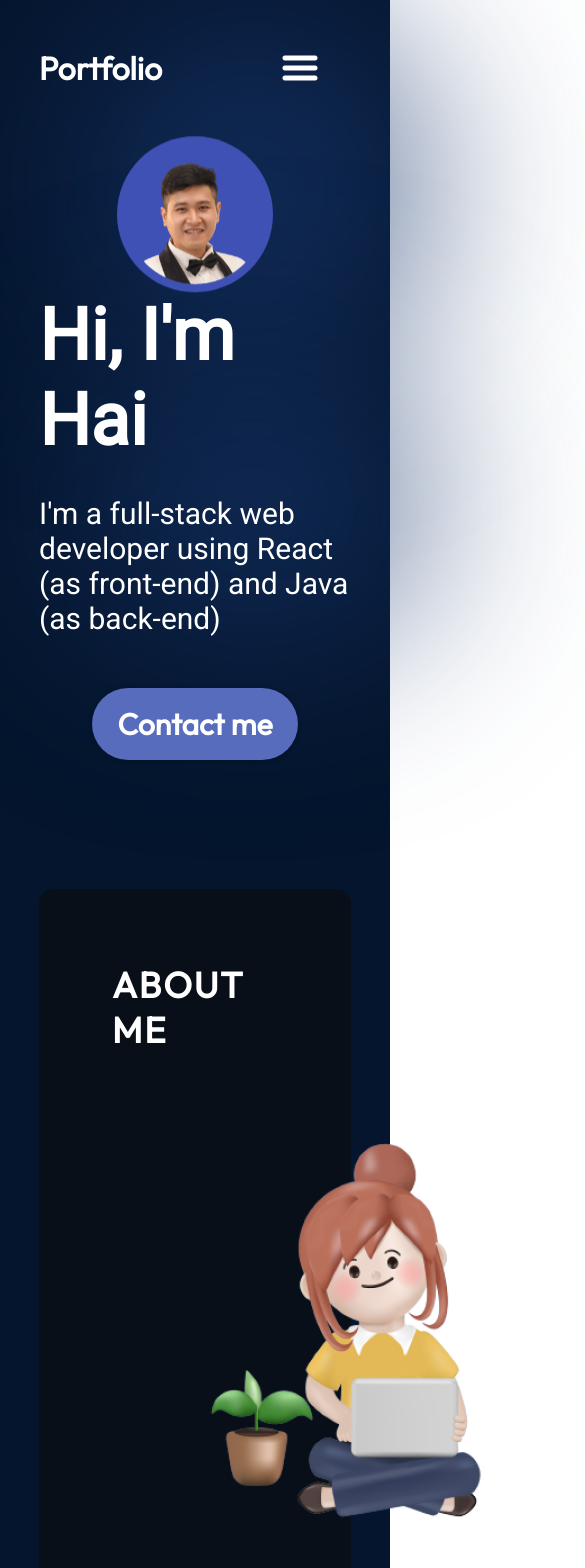
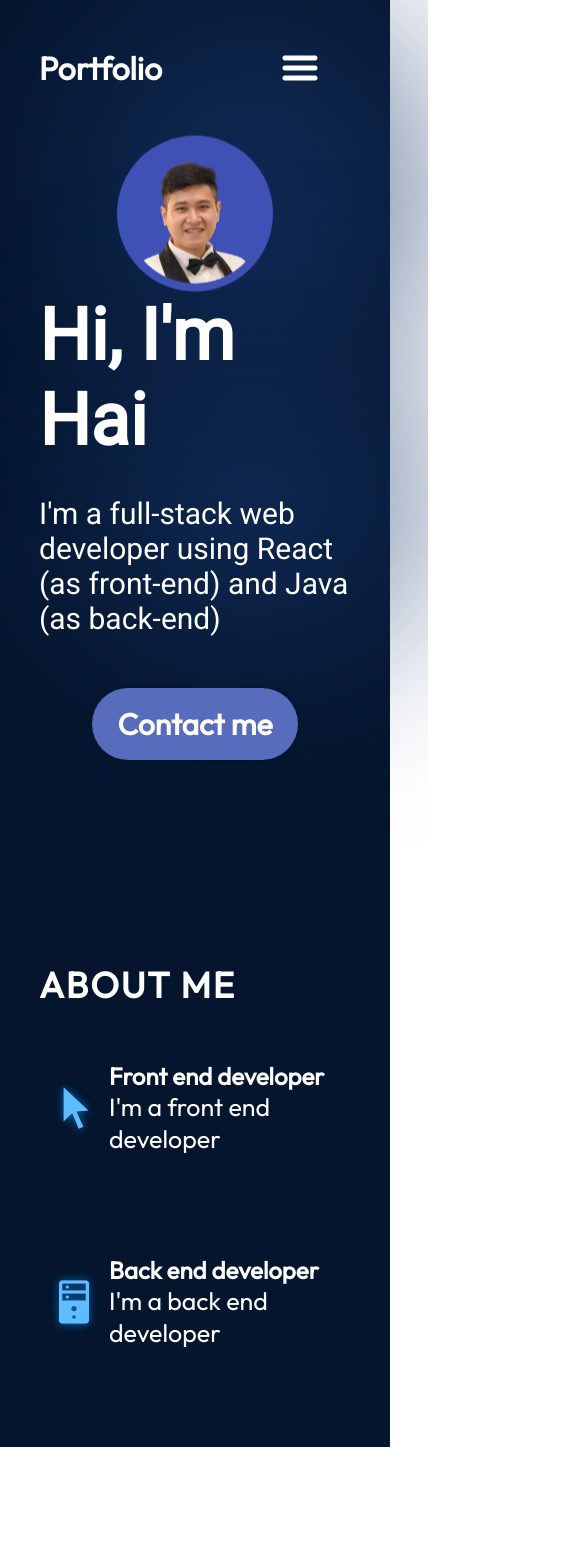
Before and after one commit to huyhai1994/my-portfolio-react, a React (Vite) app: page / in a window 390 px wide. Shown: the top 1568 px of the page, 585 px wide, since content can reach past the window. After the commit the page ends 1447 px from the top, so only its background shows below. Built offline with nearby package versions, Linux system fonts and the light colour scheme.

Commit message:
css About.jsx finish

```diff
--- a/src/components/About/About.jsx
+++ b/src/components/About/About.jsx
@@ -3,7 +3,7 @@
 import styles from './About.module.css'
 
 const About = () => {
-    return (<section className={styles.container}>
+    return (<section className={styles.container} id="about">
         <h2 className={styles.title}>
             About Me
         </h2>
--- a/src/components/About/About.module.css
+++ b/src/components/About/About.module.css
@@ -18,3 +18,71 @@
     letter-spacing: 2px;
     text-transform: uppercase;
 }
+
+.content {
+    display: flex;
+    flex-direction: row;
+    align-items: center;
+}
+
+.aboutImage {
+    width: 35%;
+}
+
+.aboutItems {
+    color: var(--color-text);
+    display: flex;
+    flex-direction: column;
+    gap: 50px;
+}
+
+.aboutItem {
+    display: flex;
+    flex-direction: row;
+    align-items: center;
+    border-radius: 20px;
+    list-style: none;
+    padding: 25px;
+    background-image: linear-gradient(90deg, rgba(165, 215, 232, 0.42) 0%, rgba(255, 255, 255, 0) 100%);
+    background-size: 0 100%;
+    background-repeat: no-repeat;
+    transition: background-size 0.3s ease-in-out;
+}
+
+.aboutItem:hover {
+    background-size: 100% 100%;
+}
+
+.aboutItems h3 {
+    font-size: 24px;
+    font-weight: 700;
+}
+
+.aboutItem p {
+    font-size: 25px;
+}
+
+@media screen and (max-width: 830px) {
+    .container {
+        background-color: transparent;
+        padding-left: 0;
+        padding-right: 0;
+    }
+
+    .content {
+        flex-direction: column;
+    }
+
+    .aboutImage {
+        display: none;
+    }
+
+    .aboutItems {
+        margin-top: 29px;
+    }
+
+    .aboutItem {
+        padding-left: 0;
+        padding-right: 0;
+    }
+}
--- a/src/index.css
+++ b/src/index.css
@@ -4,3 +4,7 @@
     padding: 0;
     font-family: "Outfit", Arial, Helvetica, sans-serif;
 }
+
+html {
+    scroll-behavior: smooth;
+}
```
